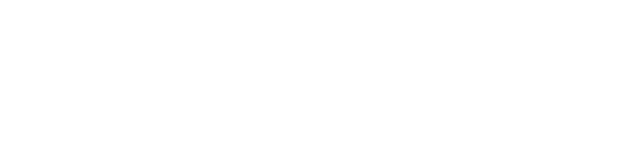
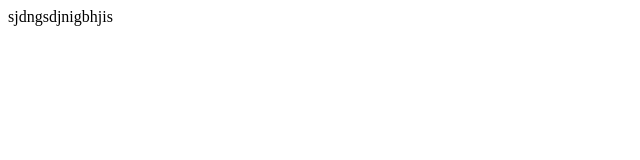
Before and after one commit to fyrkcz0311/SistemaBiblioteca, a plain HTML site: page index.html in a window 1280 px wide. Shown: the whole page, without its empty margins (0-640 px from the left). Drawn offline with Linux system fonts and the light colour scheme.

```diff
--- a/index.html
+++ b/index.html
@@ -6,6 +6,6 @@
     <title>hola</title>
 </head>
 <body>
-
+    sjdngsdjnigbhjis
 </body>
 </html>
```
